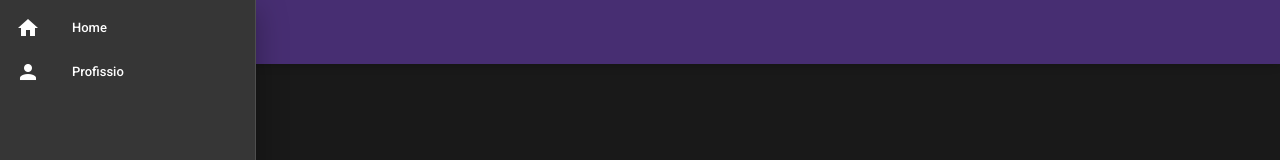
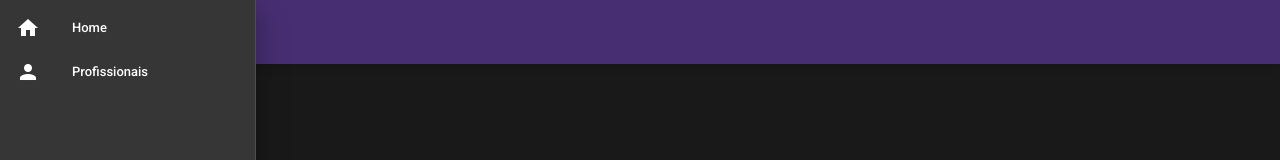
Before and after one commit to BressianiDavi/4_life, a Vue app: page / in a window 1280 px wide. Both pictures are taken after a click on the button 28 px from the left and 32 px from the top of the page. Shown: the top 160 px of the page. Built offline with nearby package versions, Linux system fonts and the light colour scheme.

Commit message:
feat: header component

```diff
--- a/src/components/Header.vue
+++ b/src/components/Header.vue
@@ -23,7 +23,7 @@
             <v-list-item-icon>
               <v-icon>mdi-account</v-icon>
             </v-list-item-icon>
-            <v-list-item-title>Profissio</v-list-item-title>
+            <v-list-item-title>Profissionais</v-list-item-title>
           </v-list-item>
         </v-list-item-group>
       </v-list>
```
